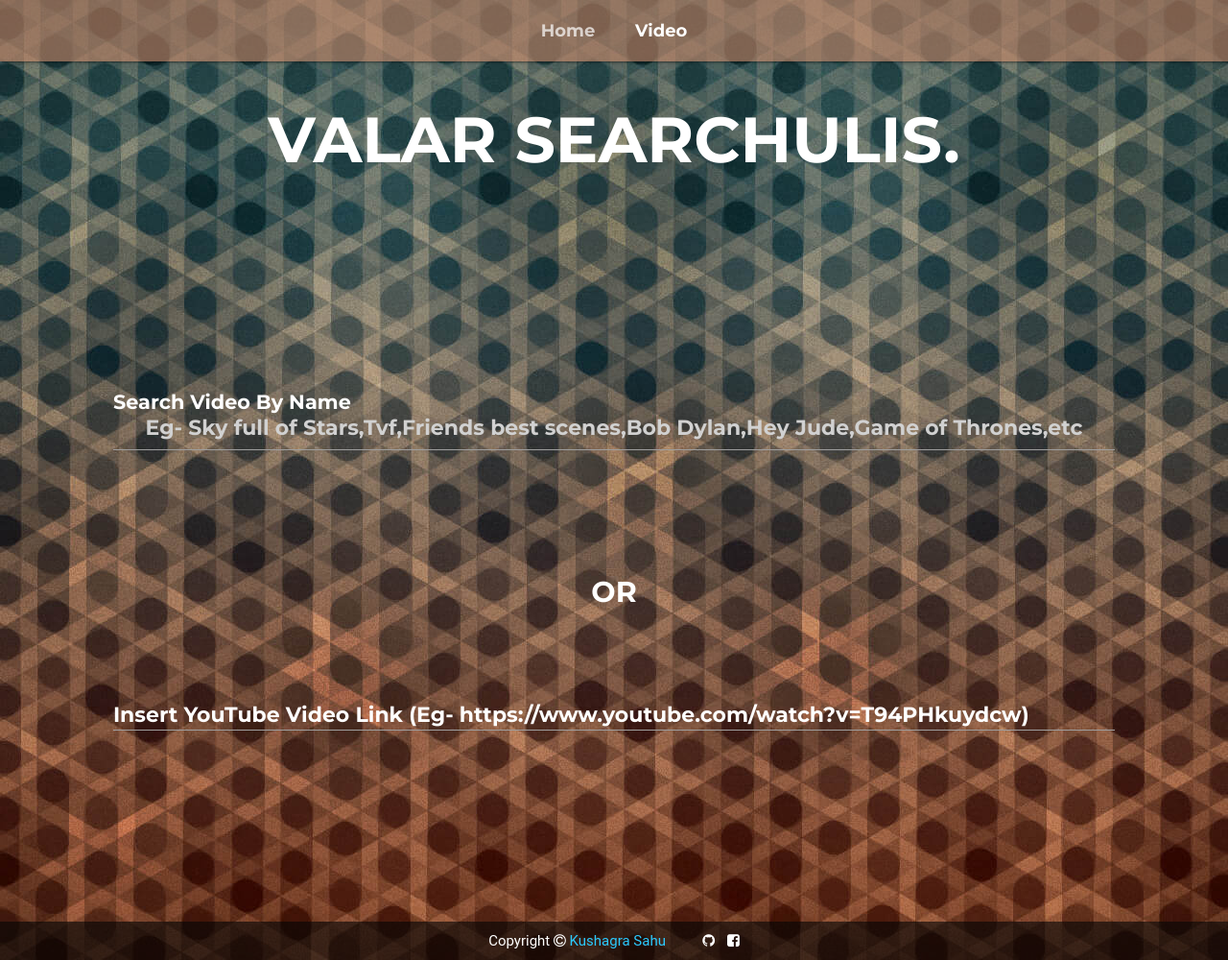
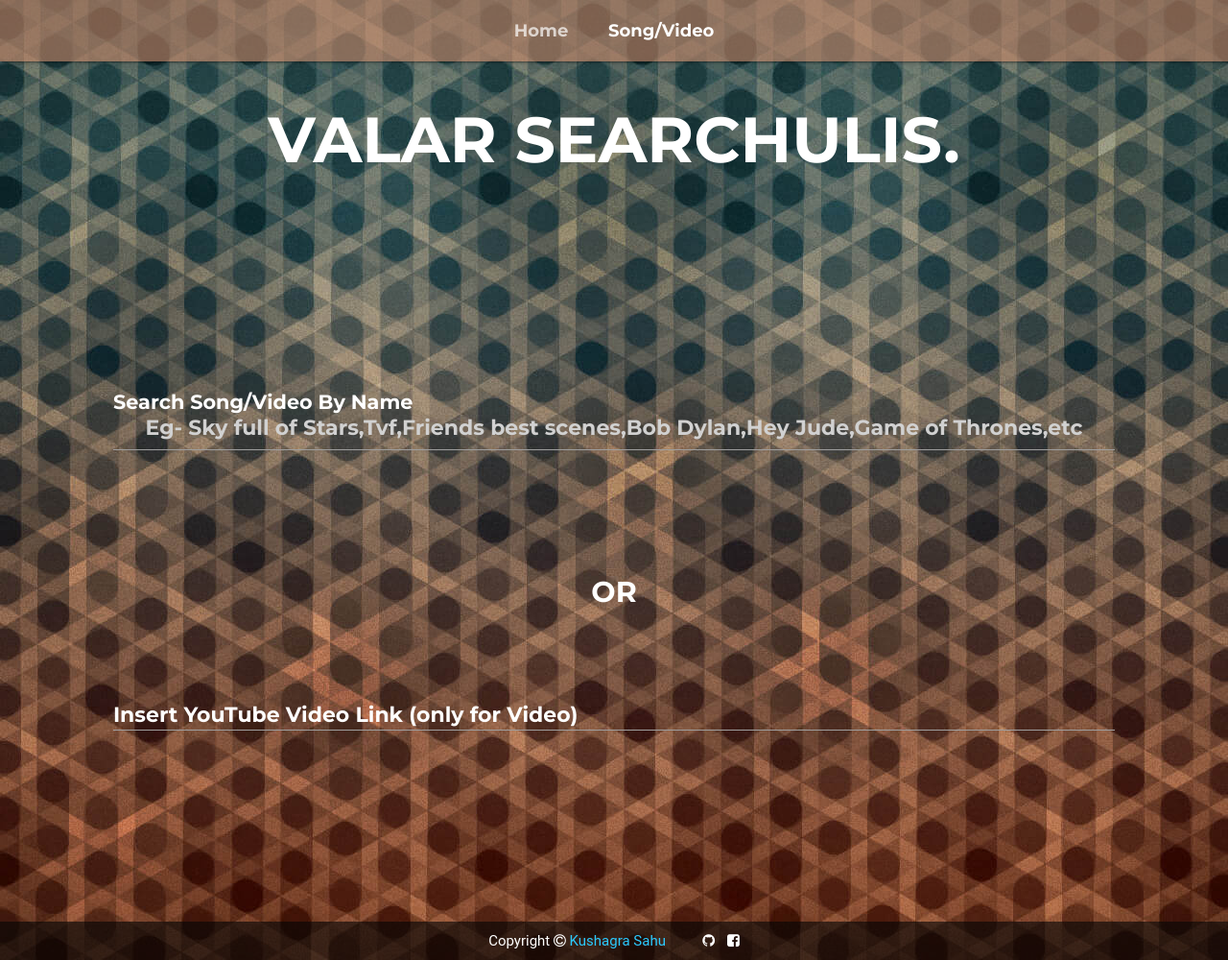
Before and after one commit to kushagraSahu/heroku-valar, a Django app: page /video/ in a window 1280 px wide. Shown: the whole page at 96% size. Run offline with Django 3.2, Linux system fonts and the light colour scheme; some libraries are stand-ins or nearby versions; some web fonts are replaced.

Commit message:
Adding Song to each HTML

```diff
--- a/app/templates/app/home.html
+++ b/app/templates/app/home.html
@@ -22,7 +22,7 @@
 		<div id="p2"><p>ALL MEN MUST DOWNLOAD.</p></div>
 		<div id="buttons2">
 			<div id="btn">
-				<a class="waves-effect waves-light btn-large" href="{% url 'video' %}">Download a Video</a>
+				<a class="waves-effect waves-light btn-large" href="{% url 'video' %}">Download a Song/Video</a>
 			</div>
 			<div id="btn">
 				<a class="waves-effect waves-light btn-large" href="{% url 'playlist' %}">Download a Playlist</a>
--- a/app/templates/app/video_form.html
+++ b/app/templates/app/video_form.html
@@ -1,7 +1,7 @@
 {% load staticfiles %}
 <html>
 <head>
-	<title>Search Video</title>
+	<title>Search Song/Video</title>
 	<link rel="shortcut icon" href="{% static 'app/images/title1.png' %}" />
 	<script src="https://ajax.googleapis.com/ajax/libs/jquery/3.0.0/jquery.min.js"></script>
 	<link href = "https://maxcdn.bootstrapcdn.com/font-awesome/4.6.3/css/font-awesome.min.css" rel="stylesheet">
@@ -99,7 +99,7 @@
 		<div class="nav-wrapper">
 			<div class="col s12">
 				<a href="{% url 'home' %}" class="breadcrumb">Home</a>
-				<a href="{% url 'video' %}" class="breadcrumb">Video</a>
+				<a href="{% url 'video' %}" class="breadcrumb">Song/Video</a>
 			</div>
 		</div>
 	</nav>
@@ -109,7 +109,7 @@
 	<div id = "row1" class="row" style="margin-top:6%;margin-bottom:2%">
 		<form class ="input-field col m12 s12 l10 offset-l1" action="{% url 'download-video' %}" method="GET">
 			<input id="icon_prefix" type="text" name="search" autocomplete="off" class="validate" spellcheck="false" onkeypress="loadingToast(event)" placeholder="Eg- Sky full of Stars,Tvf,Friends best scenes,Bob Dylan,Hey Jude,Game of Thrones,etc">
-			<label for="icon_prefix" style="font-size:26px;color:white">Search Video By Name</label>
+			<label for="icon_prefix" style="font-size:26px;color:white">Search Song/Video By Name</label>
 		</form>
 	</div>
 	<div id ="or">
@@ -118,7 +118,7 @@
 	<div class="row" style="margin-top:2%" >
 		<form class ="input-field col m12 s12 l10 offset-l1" action="{% url 'download-video' %}" method="GET">
 			<input id="icon_prefix" type="url" name="url" autocomplete="off" class="validate" spellcheck="false" style="font-size:22px">
-			<label for="icon_prefix" style="font-size:22px;color:white">Insert YouTube Video Link (Eg- https://www.youtube.com/watch?v=T94PHkuydcw)</label>
+			<label for="icon_prefix" style="font-size:22px;color:white">Insert YouTube Video Link (only for Video)</label>
 		</form>
 	</div>
 	<div id="bg">
--- a/app/templates/app/video_list.html
+++ b/app/templates/app/video_list.html
@@ -1,7 +1,7 @@
 {% load staticfiles %}
 <html>
 <head>
-	<title>Download Video</title>
+	<title>Download Song/Video</title>
 	<link rel="shortcut icon" href="{% static 'app/images/title1.png' %}" />
 	<script src="https://ajax.googleapis.com/ajax/libs/jquery/3.0.0/jquery.min.js"></script>
 	<link href = "https://maxcdn.bootstrapcdn.com/font-awesome/4.6.3/css/font-awesome.min.css" rel="stylesheet">
@@ -73,7 +73,7 @@
 		<div class="nav-wrapper">
 			<div class="col s12">
 				<a href="{% url 'home' %}" class="breadcrumb">Home</a>
-				<a href="{% url 'video' %}" class="breadcrumb">Video</a>
+				<a href="{% url 'video' %}" class="breadcrumb">Song/Video</a>
 				<a href="#" class="breadcrumb">Download</a>
 			</div>
 		</div>
```
